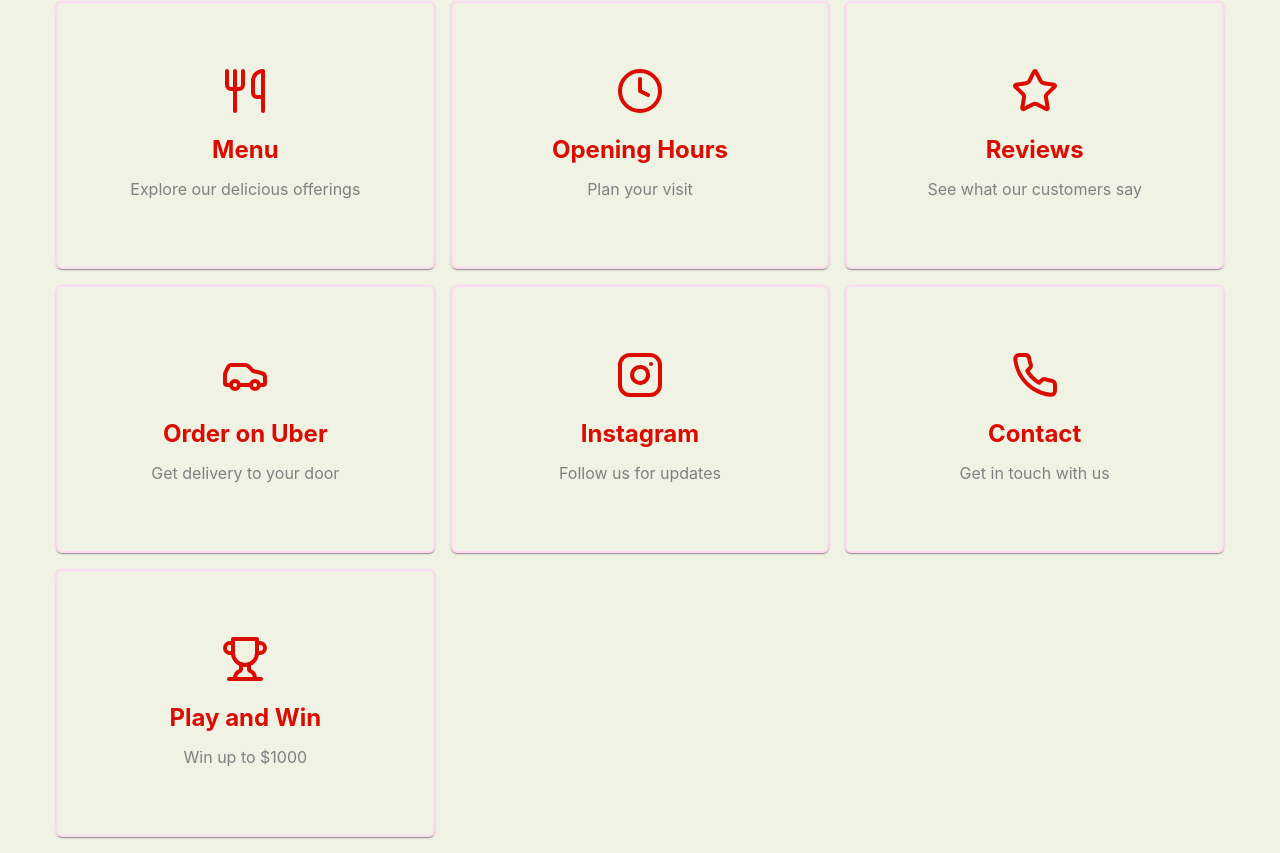
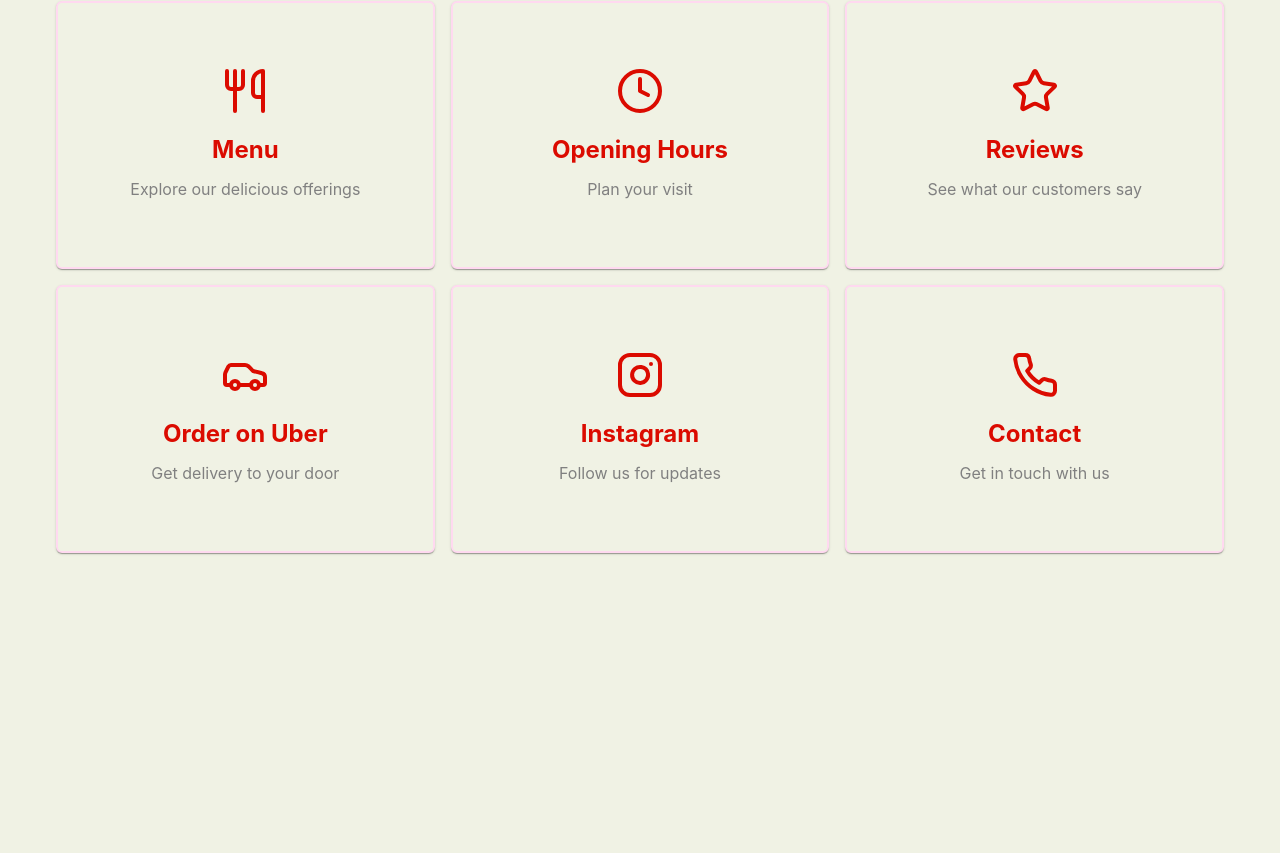
Before and after one commit to mel-saka/birriaBoss, a React (Create React App) app: page / in a window 1280 px wide. Shown: the part 183-1036 px from the top of the page. After the commit the page ends 800 px from the top, so only its background shows below. Built offline with nearby package versions, Linux system fonts and the light colour scheme; a web font is replaced by a local one.

Commit message:
removed win button

```diff
--- a/src/components/BrriaBossHome.js
+++ b/src/components/BrriaBossHome.js
@@ -53,13 +53,6 @@ const BrriaBossHome = () => {
       description: 'Get in touch with us',
       icon: <Phone size={48} />,
       link: '/contact'
-    },
-
-    {
-      title: 'Play and Win',
-      description: 'Win up to $1000',
-      icon: <Trophy size={48} />,
-      link: '/win'
     }
   ];
 
```
